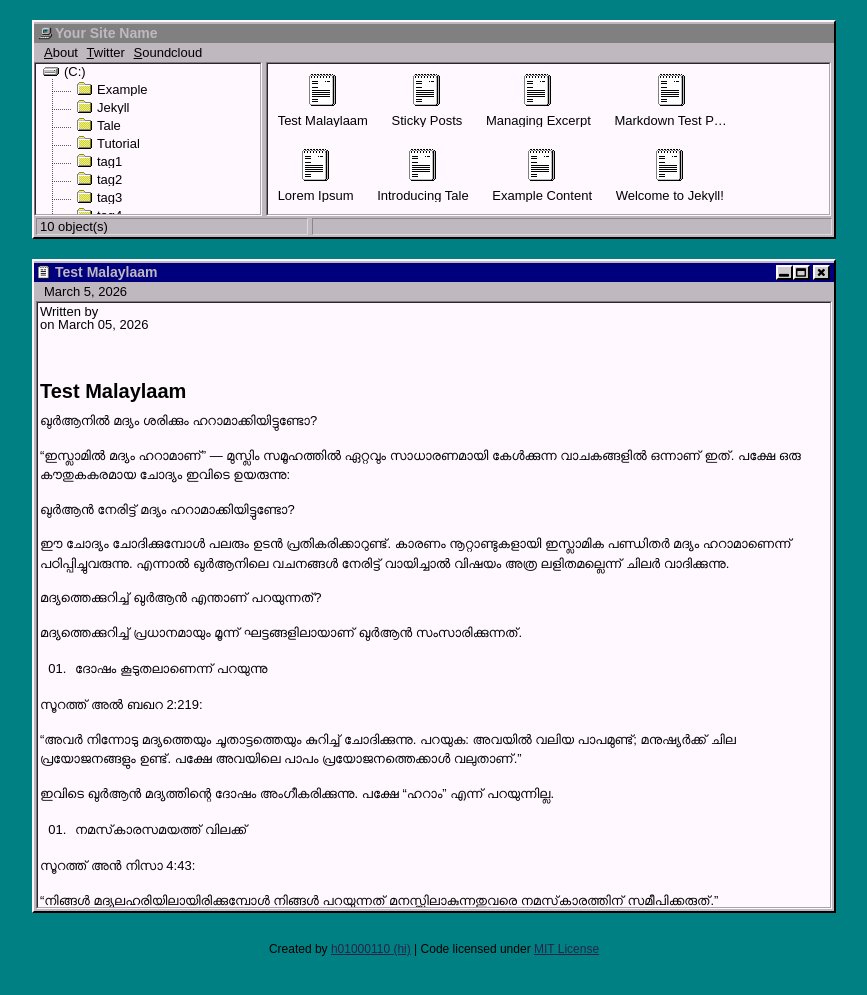
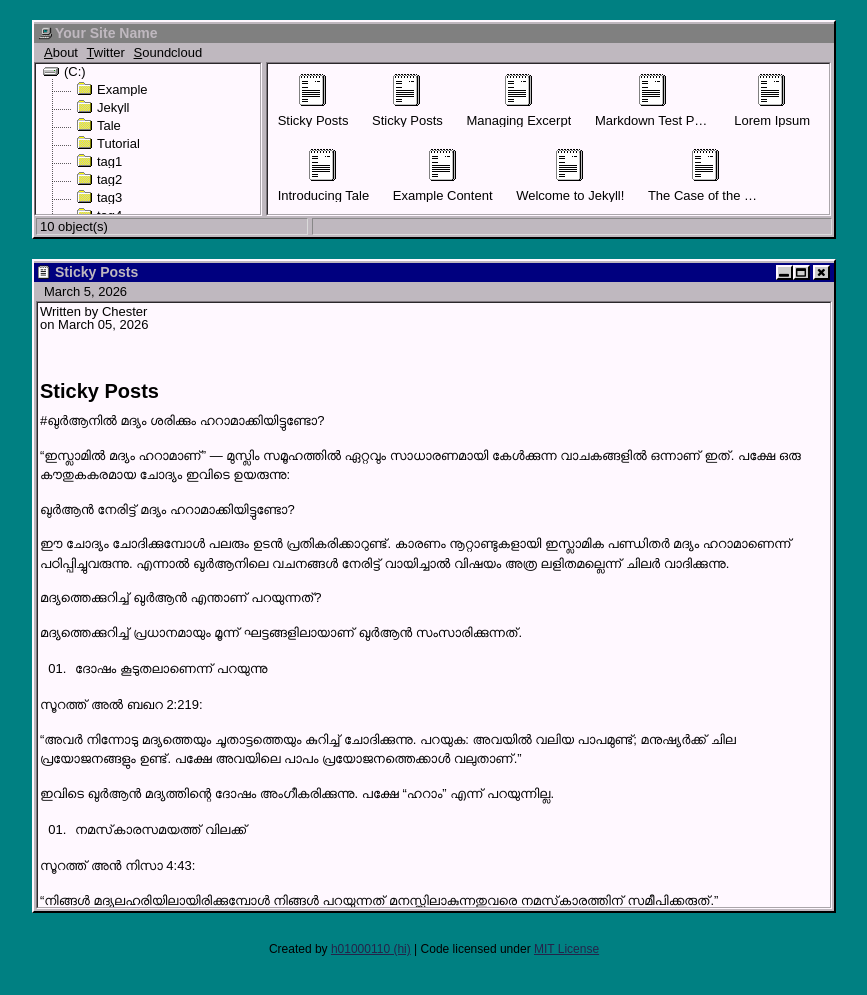
Before and after one commit to xthinkin/xthinkin, a Jekyll site: the page built from _posts/2026-03-05-test-malaylaam.md, in a window 1280 px wide. Shown: the top 995 px of the page, without its empty margins (206-1073 px from the left). Built offline with Jekyll 4.4.1, drawn with Linux system fonts in a browser that asks for light colours; our own code applies the rules of GitHub Pages for plain Markdown files.

Commit message:
Update 2026-03-05-test-malaylaam.md

```diff
--- a/_posts/2026-03-05-test-malaylaam.md
+++ b/_posts/2026-03-05-test-malaylaam.md
@@ -1,4 +1,12 @@
-ഖുര്‍ആനില്‍ മദ്യം ശരിക്കും ഹറാമാക്കിയിട്ടുണ്ടോ?
+---
+layout: post
+title: "Sticky Posts"
+author: "Chester"
+tags: Tutorial
+excerpt_separator: <!--more-->
+---
+
+#ഖുര്‍ആനില്‍ മദ്യം ശരിക്കും ഹറാമാക്കിയിട്ടുണ്ടോ?
 
 “ഇസ്ലാമില്‍ മദ്യം ഹറാമാണ്” — മുസ്ലിം സമൂഹത്തില്‍ ഏറ്റവും സാധാരണമായി കേള്‍ക്കുന്ന വാചകങ്ങളില്‍ ഒന്നാണ് ഇത്. പക്ഷേ ഒരു കൗതുകകരമായ ചോദ്യം ഇവിടെ ഉയരുന്നു:
 
```
